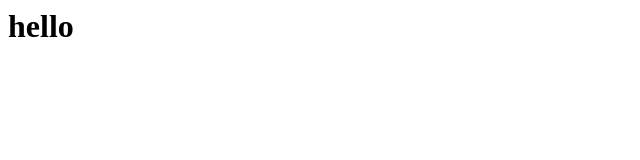
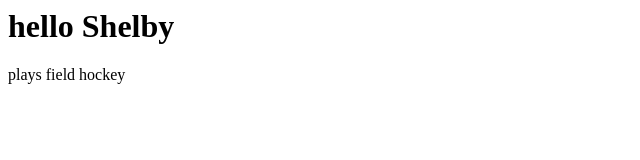
Before and after one commit to skyoung2000/hello, a plain HTML site: page index.html in a window 1280 px wide. Shown: the whole page, without its empty margins (0-640 px from the left). Drawn offline with Linux system fonts and the light colour scheme.

Commit message:
added paragraph

```diff
--- a/index.html
+++ b/index.html
@@ -1,5 +1,9 @@
 <html>
 <body>
-<h1>hello</h1>
+<h1>hello Shelby</h1>
+
+  <p>
+    plays field hockey
+  </p>
 </body>
 </html>
```
